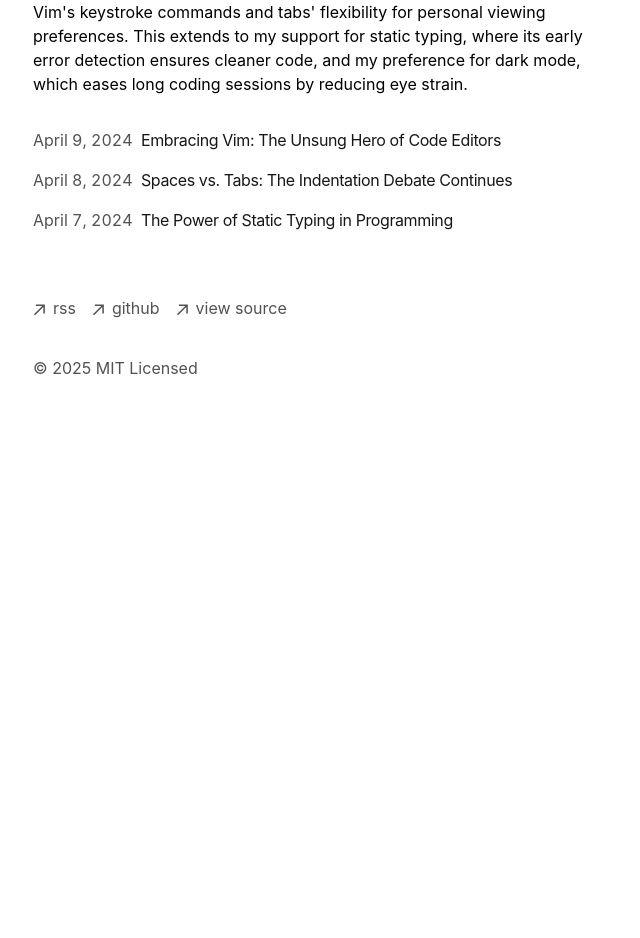
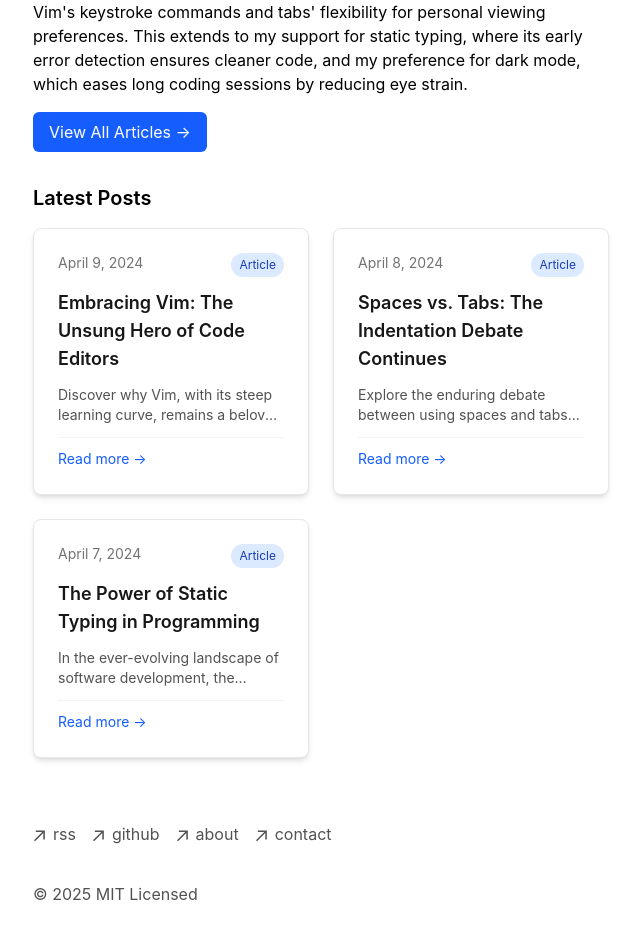
Before and after one commit to JBautistaBeck/nextjs-portfolio, a Next.js app: page / in a window 1280 px wide. Shown: the part 224-1162 px from the top of the page, without its empty margins (319-959 px from the left). Before the commit the page ends 800 px from the top, so only its background shows below. Built offline with nearby package versions, Linux system fonts and the light colour scheme.

Commit message:
blogs display

```diff
--- a/app/blog/page.tsx
+++ b/app/blog/page.tsx
@@ -8,7 +8,12 @@ export const metadata = {
 export default function Page() {
   return (
     <section>
-      <h1 className="font-semibold text-2xl mb-8 tracking-tighter">My Blog</h1>
+      <div className="mb-8">
+        <h1 className="font-bold text-3xl mb-4 tracking-tight">Latest Articles</h1>
+        <p className="text-neutral-600 dark:text-neutral-400 text-lg">
+          Thoughts, tutorials, and insights about web development and technology.
+        </p>
+      </div>
       <BlogPosts />
     </section>
   )
--- a/app/blog/utils.ts
+++ b/app/blog/utils.ts
@@ -19,7 +19,7 @@ function parseFrontmatter(fileContent: string) {
   frontMatterLines.forEach((line) => {
     let [key, ...valueArr] = line.split(': ')
     let value = valueArr.join(': ').trim()
-    value = value.replace(/^['"](.*)['"]$/, '$1') // Remove quotes
+    value = value.replace(/^['"](.*)['"]$/, '$1')
     metadata[key.trim() as keyof Metadata] = value
   })
 
--- a/app/components/footer.tsx
+++ b/app/components/footer.tsx
@@ -24,7 +24,7 @@ export default function Footer() {
             className="flex items-center transition-all hover:text-neutral-800 dark:hover:text-neutral-100"
             rel="noopener noreferrer"
             target="_blank"
-            href="/rss"
+            href="/feed"
           >
             <ArrowIcon />
             <p className="ml-2 h-7">rss</p>
@@ -46,10 +46,21 @@ export default function Footer() {
             className="flex items-center transition-all hover:text-neutral-800 dark:hover:text-neutral-100"
             rel="noopener noreferrer"
             target="_blank"
-            href="https://vercel.com/templates/next.js/portfolio-starter-kit"
+            href="/about"
           >
             <ArrowIcon />
-            <p className="ml-2 h-7">view source</p>
+            <p className="ml-2 h-7">about</p>
+          </a>
+        </li>
+        <li>
+          <a
+            className="flex items-center transition-all hover:text-neutral-800 dark:hover:text-neutral-100"
+            rel="noopener noreferrer"
+            target="_blank"
+            href="/contact"
+          >
+            <ArrowIcon />
+            <p className="ml-2 h-7">contact</p>
           </a>
         </li>
       </ul>
--- a/app/components/nav.tsx
+++ b/app/components/nav.tsx
@@ -4,8 +4,11 @@ const navItems = {
   '/': {
     name: 'home',
   },
-  '/blog': {
+  '/articles': {
     name: 'blog',
+  },
+  '/projects': {
+    name: 'projects',
   },
   'https://vercel.com/templates/next.js/portfolio-starter-kit': {
     name: 'deploy',
--- a/app/components/posts.tsx
+++ b/app/components/posts.tsx
@@ -5,7 +5,7 @@ export function BlogPosts() {
   let allBlogs = getBlogPosts()
 
   return (
-    <div>
+    <div className="grid grid-cols-1 md:grid-cols-2 gap-6">
       {allBlogs
         .sort((a, b) => {
           if (
@@ -18,16 +18,29 @@ export function BlogPosts() {
         .map((post) => (
           <Link
             key={post.slug}
-            className="flex flex-col space-y-1 mb-4"
-            href={`/blog/${post.slug}`}
+            className="group block p-6 bg-white dark:bg-gray-800 rounded-lg shadow-md hover:shadow-lg transition-shadow border border-gray-200 dark:border-gray-700"
+            href={`/blogs/${post.slug}`}
           >
-            <div className="w-full flex flex-col md:flex-row space-x-0 md:space-x-2">
-              <p className="text-neutral-600 dark:text-neutral-400 w-[100px] tabular-nums">
-                {formatDate(post.metadata.publishedAt, false)}
+            <div className="space-y-3">
+              <div className="flex justify-between items-start">
+                <p className="text-sm text-neutral-500 dark:text-neutral-400">
+                  {formatDate(post.metadata.publishedAt, false)}
+                </p>
+                <span className="text-xs px-2 py-1 bg-blue-100 dark:bg-blue-900 text-blue-800 dark:text-blue-200 rounded-full">
+                  Article
+                </span>
+              </div>
+              <h3 className="text-lg font-semibold text-neutral-900 dark:text-neutral-100 group-hover:text-blue-600 dark:group-hover:text-blue-400 transition-colors">
+                {post.metadata.title}
+              </h3>
+              <p className="text-sm text-neutral-600 dark:text-neutral-300 line-clamp-2">
+                {post.metadata.summary || "Read more about this topic..."}
               </p>
-              <p className="text-neutral-900 dark:text-neutral-100 tracking-tight">
-                {post.metadata.title}
-              </p>
+              <div className="pt-2 border-t border-gray-100 dark:border-gray-700">
+                <span className="text-sm text-blue-600 dark:text-blue-400 group-hover:underline">
+                  Read more →
+                </span>
+              </div>
             </div>
           </Link>
         ))}
--- a/app/page.tsx
+++ b/app/page.tsx
@@ -1,10 +1,11 @@
 import { BlogPosts } from 'app/components/posts'
+import Link from 'next/link'
 
 export default function Page() {
   return (
     <section>
       <h1 className="mb-8 text-2xl font-semibold tracking-tighter">
-        My Portfolio
+        Welcome to My Portfolio
       </h1>
       <p className="mb-4">
         {`I'm a Vim enthusiast and tab advocate, finding unmatched efficiency in
@@ -13,7 +14,16 @@ export default function Page() {
         early error detection ensures cleaner code, and my preference for dark
         mode, which eases long coding sessions by reducing eye strain.`}
       </p>
+      <div className="mb-6">
+        <Link
+          href="/articles"
+          className="inline-flex items-center px-4 py-2 bg-blue-600 text-white rounded-md hover:bg-blue-700 transition-colors"
+        >
+          View All Articles →
+        </Link>
+      </div>
       <div className="my-8">
+        <h2 className="text-xl font-semibold mb-4">Latest Posts</h2>
         <BlogPosts />
       </div>
     </section>
```
